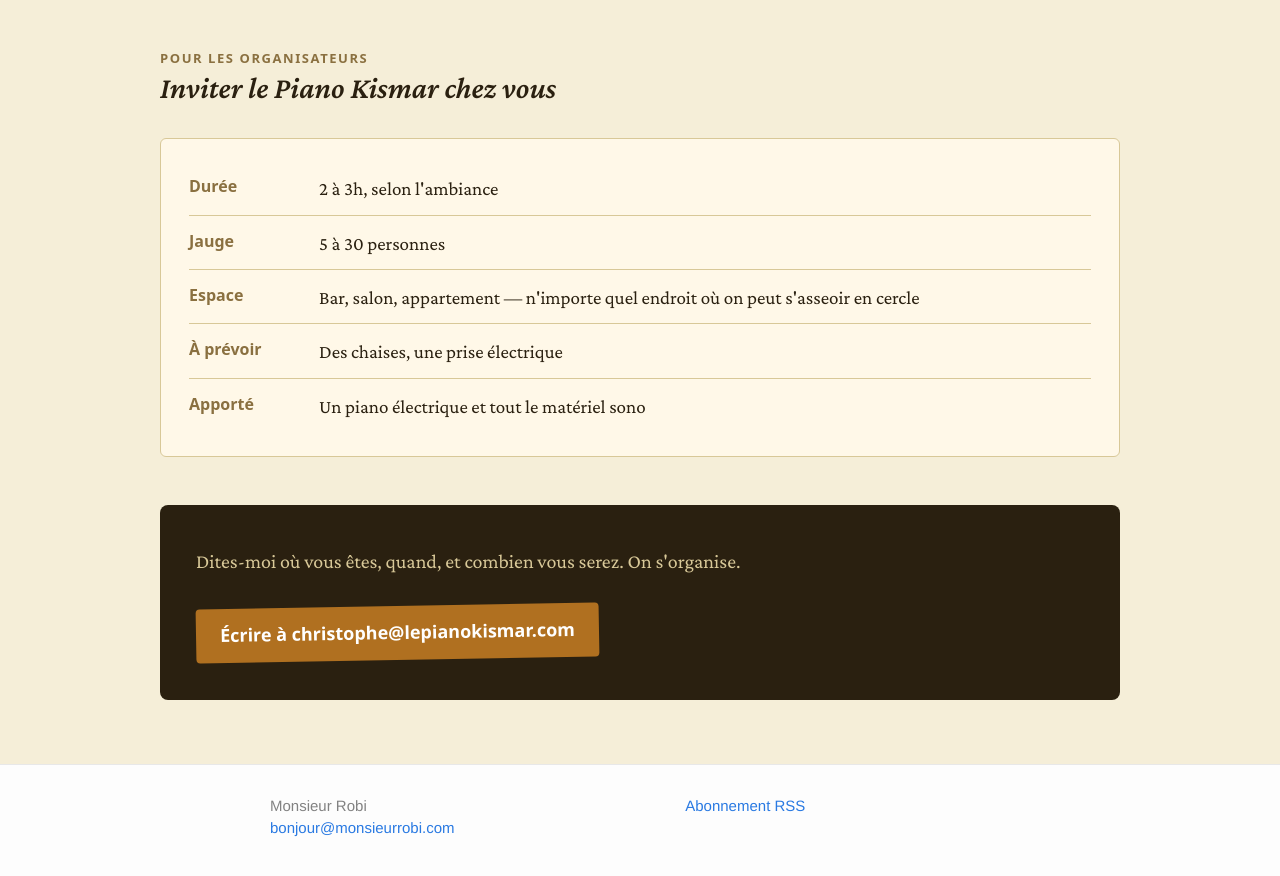
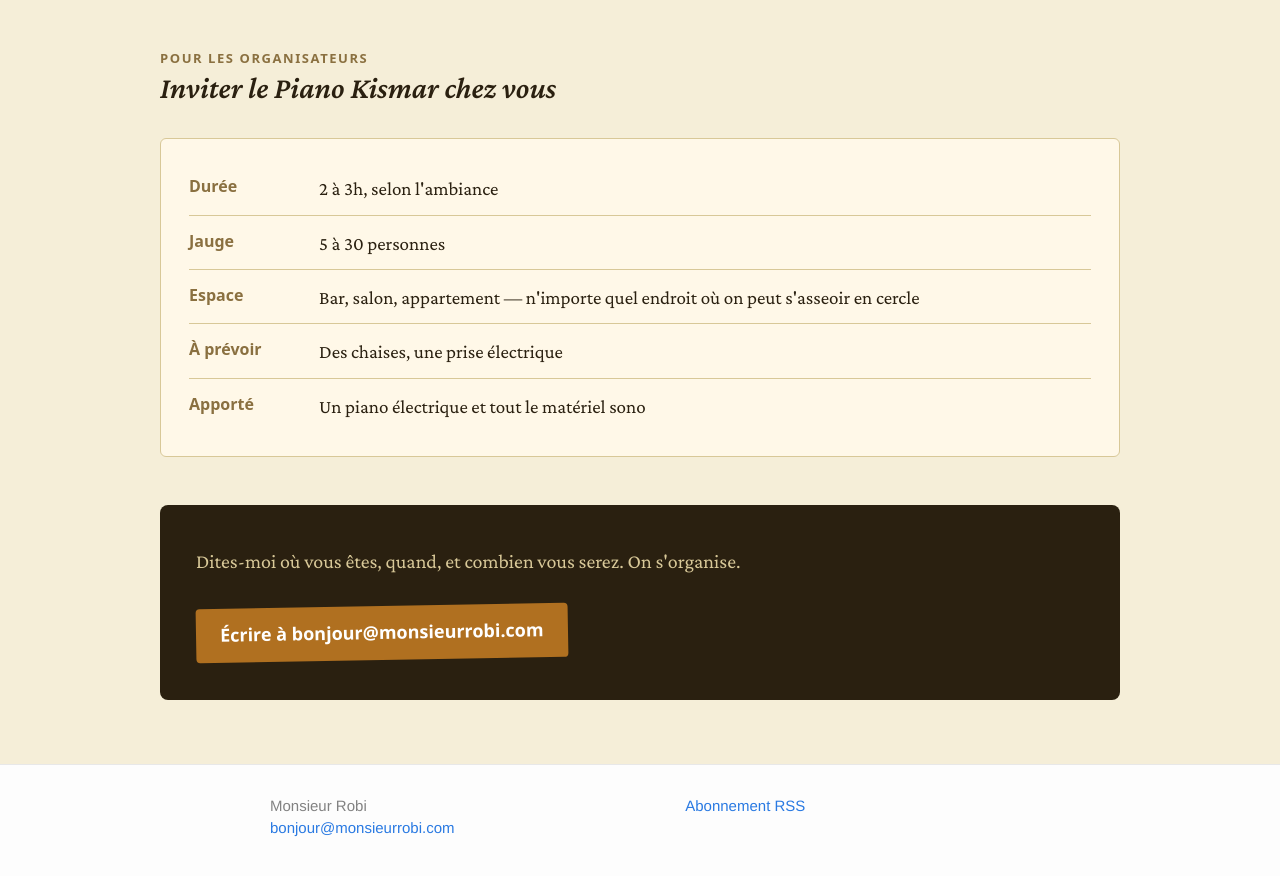
Before and after one commit to MonsieurRobi/monsieurrobi.github.io, a Jekyll site: the page built from 2-piano-kismar.md, in a window 1280 px wide and 900 px high, scrolled down 1948 px. Shown: the top 876 px of the window. Built offline with Jekyll 4.4.1, drawn with Linux system fonts in a browser that asks for light colours.

Commit message:
centralise contact email via site.email from _config.yml
Co-Authored-By: Claude Sonnet 4.6 <noreply@anthropic.com>

```diff
--- a/_data/propositions.yml
+++ b/_data/propositions.yml
@@ -60,7 +60,6 @@ piano-kismar:
   # Contact
   contact:
     pitch: "Dites-moi où vous êtes, quand, et combien vous serez. On s'organise."
-    email: "christophe@lepianokismar.com"
     email_subject: "Inviter le Piano Kismar"
 
   # Médias
@@ -165,7 +164,6 @@ conf:
   # Contact
   contact:
     pitch: "Écrivez-moi en quelques lignes : où, quand, dans quel cadre, et pour quel public. Je vous réponds toujours."
-    email: "bonjour@monsieurrobi.com"
     email_subject: "Accueillir la conférence bipolaire"
 
   # Citations
--- a/_includes/sections/conf/hosting.html
+++ b/_includes/sections/conf/hosting.html
@@ -48,9 +48,9 @@
 
     <div class="conf-contact">
       <p>{{ propale.contact.pitch }}</p>
-      <a href="mailto:{{ propale.contact.email }}?subject={{ propale.contact.email_subject | url_encode }}"
+      <a href="mailto:{{ site.email }}?subject={{ propale.contact.email_subject | url_encode }}"
          class="conf-btn conf-btn--primary">
-        Écrire à {{ propale.contact.email }}
+        Écrire à {{ site.email }}
       </a>
     </div>
   </div>
--- a/_includes/sections/conf/newsletter.html
+++ b/_includes/sections/conf/newsletter.html
@@ -2,6 +2,6 @@
   <div class="conf-inner">
     <h2 class="conf-heading conf-heading--sm">Envie de suivre ce qui se passe ?</h2>
     <p>Une newsletter arrive bientôt — pour les prochaines dates, ce qui se prépare, et ce que je vis sur les routes.</p>
-    <p class="conf-newsletter__alt"><em>En attendant, vous pouvez m'écrire à <a href="mailto:bonjour@monsieurrobi.com">bonjour@monsieurrobi.com</a> pour qu'on reste en lien.</em></p>
+    <p class="conf-newsletter__alt"><em>En attendant, vous pouvez m'écrire à <a href="mailto:{{ site.email }}">{{ site.email }}</a> pour qu'on reste en lien.</em></p>
   </div>
 </section>
--- a/_includes/sections/home/contact.html
+++ b/_includes/sections/home/contact.html
@@ -5,6 +5,6 @@
       Une idée, une question, une envie de faire quelque chose ensemble ?
       Écrivez, c'est ouvert.
     </p>
-    <a class="home-contact__email" href="mailto:bonjour@monsieurrobi.com">bonjour@monsieurrobi.com</a>
+    <a class="home-contact__email" href="mailto:{{ site.email }}">{{ site.email }}</a>
   </div>
 </section>
--- a/_includes/sections/kismar/contact.html
+++ b/_includes/sections/kismar/contact.html
@@ -30,9 +30,9 @@
 
     <div class="kismar-contact">
       <p>{{ propale.contact.pitch }}</p>
-      <a href="mailto:{{ propale.contact.email }}?subject={{ propale.contact.email_subject | url_encode }}"
+      <a href="mailto:{{ site.email }}?subject={{ propale.contact.email_subject | url_encode }}"
          class="kismar-btn kismar-btn--primary">
-        Écrire à {{ propale.contact.email }}
+        Écrire à {{ site.email }}
       </a>
     </div>
   </div>
```
